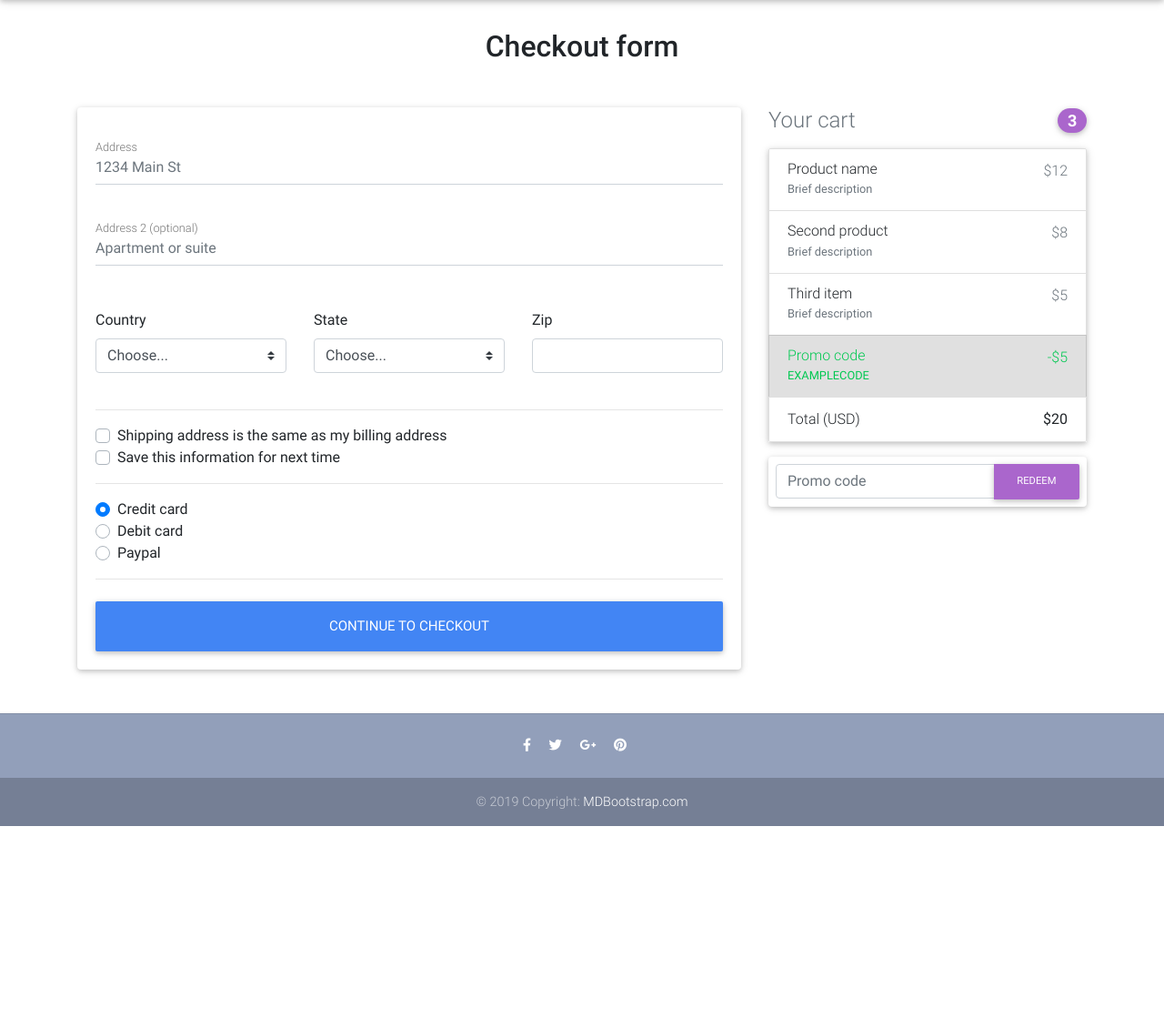
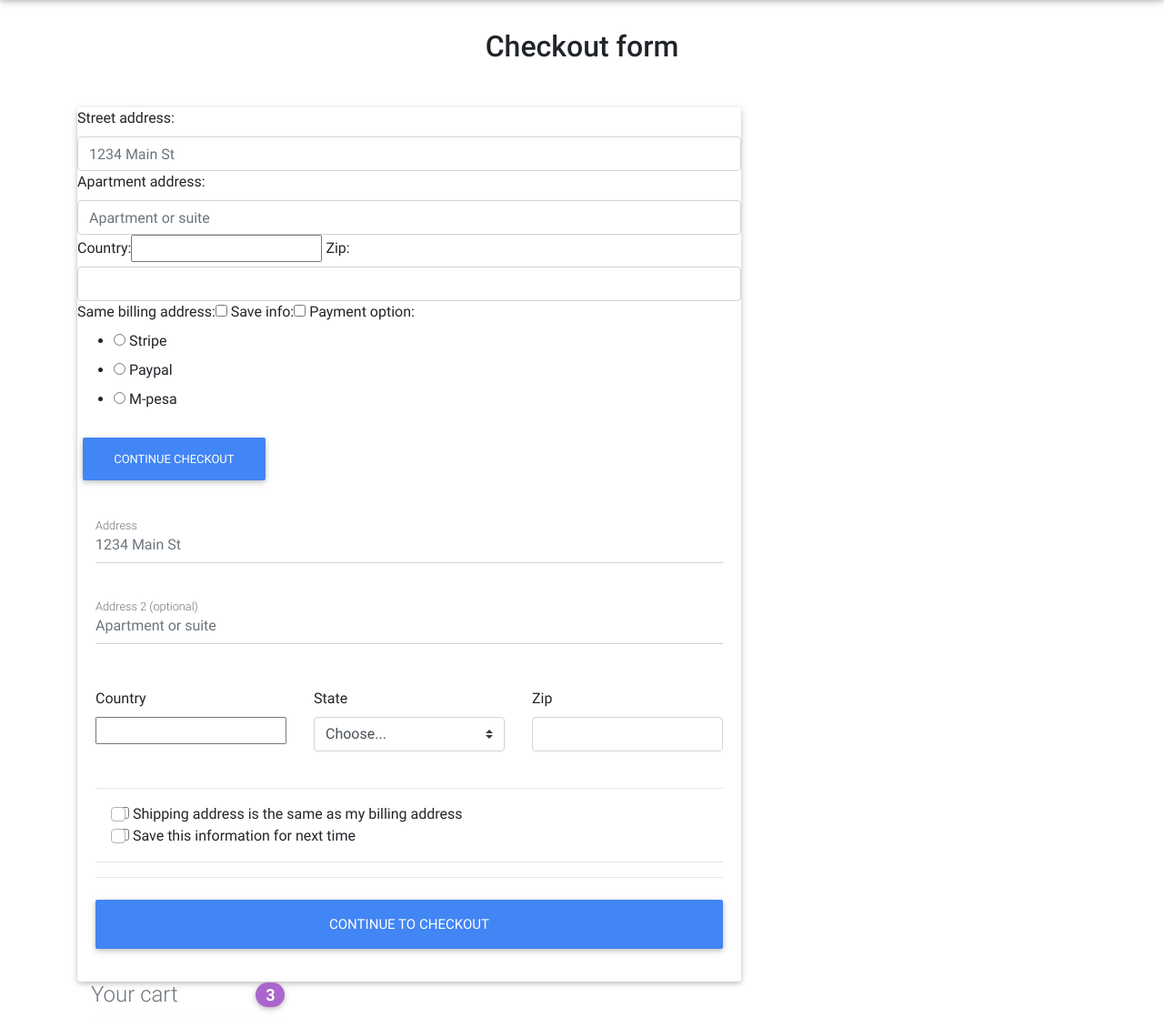
Before and after one commit to VinneyJ/green-restaurant, a Django app: page /checkout/ in a window 1280 px wide. Shown: the part 88-1207 px from the top of the page at 91% size. Before the commit the page ends 996 px from the top, so only its background shows below. Run offline with Django 3.2, Linux system fonts and the light colour scheme; some libraries are stand-ins or nearby versions.

Commit message:
form connection

```diff
--- a/pizza/forms.py
+++ b/pizza/forms.py
@@ -1,12 +1,30 @@
 from django import forms
 from django_countries.fields import CountryField
+from django_countries.widgets import CountrySelectWidget
 
 
+PAYMENT_CHOICES = (
+    ('S', 'Stripe'),
+    ('P', 'Paypal'),
+    ('M', 'M-pesa')
+)
+
 class CheckOutForm(forms.Form):
-    street_address = forms.CharField()
-    appartment_address = forms.CharField()
-    country = CountryField(blank_label='(select country)')
-    zip_code = forms.CharField()
+    street_address = forms.CharField(widget=forms.TextInput(attrs={
+        'placeholder' : '1234 Main St',
+        'class' : 'form-control'
+    }))
+    apartment_address = forms.CharField(widget=forms.TextInput(attrs={
+        'class' : 'form-control',
+        'placeholder' : 'Apartment or suite'
+    }))
+    country = CountryField(blank_label='(select country)').formfield(widget=CountrySelectWidget(attrs={
+        'class' : 'custom-select d-block w-100'
+        # 'id':'country'
+    }))
+    zip = forms.CharField(widget=forms.TextInput(attrs={
+        'class': 'form-control'
+    }))
     same_billing_address = forms.BooleanField(widget=forms.CheckboxInput())
     save_info = forms.BooleanField(widget=forms.CheckboxInput())
-    payment_option = forms.BooleanField(widget=forms.RadioSelect())
+    payment_option = forms.ChoiceField(widget=forms.RadioSelect, choices=PAYMENT_CHOICES)
--- a/pizza/urls.py
+++ b/pizza/urls.py
@@ -6,7 +6,7 @@ from .views import(
                    ItemDetailView,
                    OrderSummaryView,
                    about_page,
-                   checkout,
+                   Checkout,
                    contact_page,
                    add_item_to_cart,
                    remove_from_cart,
@@ -28,7 +28,7 @@ urlpatterns = [
     # path('topping/', views.toppings, name='topping')
 
     path('', ItemListView.as_view(), name='home'),
-    path('checkout/', checkout, name='checkout'),
+    path('checkout/', Checkout.as_view(), name='checkout'),
     path('detail/<slug>/', ItemDetailView.as_view(), name='detail'),
     path('order-summary', OrderSummaryView.as_view(), name='order-summary'),
     path('add_to_cart/<slug>/', add_item_to_cart, name='add_to_cart'),
--- a/pizza/views.py
+++ b/pizza/views.py
@@ -4,6 +4,7 @@ from django.contrib.auth.decorators import login_required
 from django.contrib.auth.mixins import LoginRequiredMixin
 from django.shortcuts import render, get_object_or_404, redirect
 from django.views.generic import ListView, DetailView, View
+from .forms import CheckOutForm
 from django.utils import timezone
 from .models import Item, OrderItem, Order
 
@@ -53,8 +54,25 @@ class OrderSummaryView(LoginRequiredMixin, View):
 def about_page(request):
     return render(request, 'about.html')
 
-def checkout(request):
-    return render(request, 'checkout-page.html')
+
+
+class Checkout(View):
+    def get(self, *args, **kwargs):
+        #form
+        form = CheckOutForm()
+        context = {
+            'form': form
+        }
+        return render(self.request, 'checkout-page.html', context)
+
+    def post(self, *args, **kwargs):
+        form = CheckOutForm(self.request.POST or None)
+        if form.is_valid():
+
+            return redirect(self.request, 'pizza:checkout')
+
+
+
 
 def contact_page(request):
     return render(request, 'contact.html')
--- a/templates/checkout-page.html
+++ b/templates/checkout-page.html
@@ -16,19 +16,27 @@
           <!--Card-->
           <div class="card">
 
+            <form>
+              {% csrf_token %}
+              {{ form }}
+              <button class="btn btn-primary" type="submit">Continue Checkout</button>
+            </form>
+
             <!--Card content-->
             <form class="card-body">
 
 
               <!--address-->
               <div class="md-form mb-5">
-                <input type="text" id="address" class="form-control" placeholder="1234 Main St">
+                <!-- <input type="text" id="address" class="form-control" placeholder="1234 Main St"> -->
+                {{ form.street_address }}
                 <label for="address" class="">Address</label>
               </div>
 
               <!--address-2-->
               <div class="md-form mb-5">
-                <input type="text" id="address-2" class="form-control" placeholder="Apartment or suite">
+                <!-- <input type="text" id="address-2" class="form-control" placeholder="Apartment or suite"> -->
+                {{ form.apartment_address }}
                 <label for="address-2" class="">Address 2 (optional)</label>
               </div>
 
@@ -39,10 +47,11 @@
                 <div class="col-lg-4 col-md-12 mb-4">
 
                   <label for="country">Country</label>
-                  <select class="custom-select d-block w-100" id="country" required>
+                  <!-- <select class="custom-select d-block w-100" id="country" required>
                     <option value="">Choose...</option>
                     <option>United States</option>
-                  </select>
+                  </select> -->
+                    {{ form.country }}
                   <div class="invalid-feedback">
                     Please select a valid country.
                   </div>
@@ -69,7 +78,8 @@
                 <div class="col-lg-4 col-md-6 mb-4">
 
                   <label for="zip">Zip</label>
-                  <input type="text" class="form-control" id="zip" placeholder="" required>
+                  <!-- <input type="text" class="form-control" id="zip" placeholder="" required> -->
+                  {{ form.zip}}
                   <div class="invalid-feedback">
                     Zip code required.
                   </div>
@@ -83,22 +93,26 @@
               <hr>
 
               <div class="custom-control custom-checkbox">
-                <input type="checkbox" class="custom-control-input" id="same-address">
+                <!-- <input type="checkbox" class="custom-control-input" id="same-address"> -->
+                {{ form.same_billing_address }}
                 <label class="custom-control-label" for="same-address">Shipping address is the same as my billing address</label>
               </div>
               <div class="custom-control custom-checkbox">
-                <input type="checkbox" class="custom-control-input" id="save-info">
+                <!-- <input type="checkbox" class="custom-control-input" id="save-info"> -->
+                {{ form.save_info }}
                 <label class="custom-control-label" for="save-info">Save this information for next time</label>
               </div>
 
               <hr>
 
               <div class="d-block my-3">
+                {% for name, value in forms.fields.payment_option.choices %}
                 <div class="custom-control custom-radio">
-                  <input id="credit" name="paymentMethod" type="radio" class="custom-control-input" checked required>
-                  <label class="custom-control-label" for="credit">Credit card</label>
+                  <input id="{{ value }}" name="paymentMethod" type="radio" class="custom-control-input" checked required>
+                  <label class="custom-control-label" for="{{ value }}">{{ value }}</label>
                 </div>
-                <div class="custom-control custom-radio">
+                {% endfor %}
+                <!-- <div class="custom-control custom-radio">
                   <input id="debit" name="paymentMethod" type="radio" class="custom-control-input" required>
                   <label class="custom-control-label" for="debit">Debit card</label>
                 </div>
@@ -106,7 +120,7 @@
                   <input id="paypal" name="paymentMethod" type="radio" class="custom-control-input" required>
                   <label class="custom-control-label" for="paypal">Paypal</label>
                 </div>
-              </div>
+              </div> -->
 
               <hr class="mb-4">
               <button class="btn btn-primary btn-lg btn-block" type="submit">Continue to checkout</button>
```
